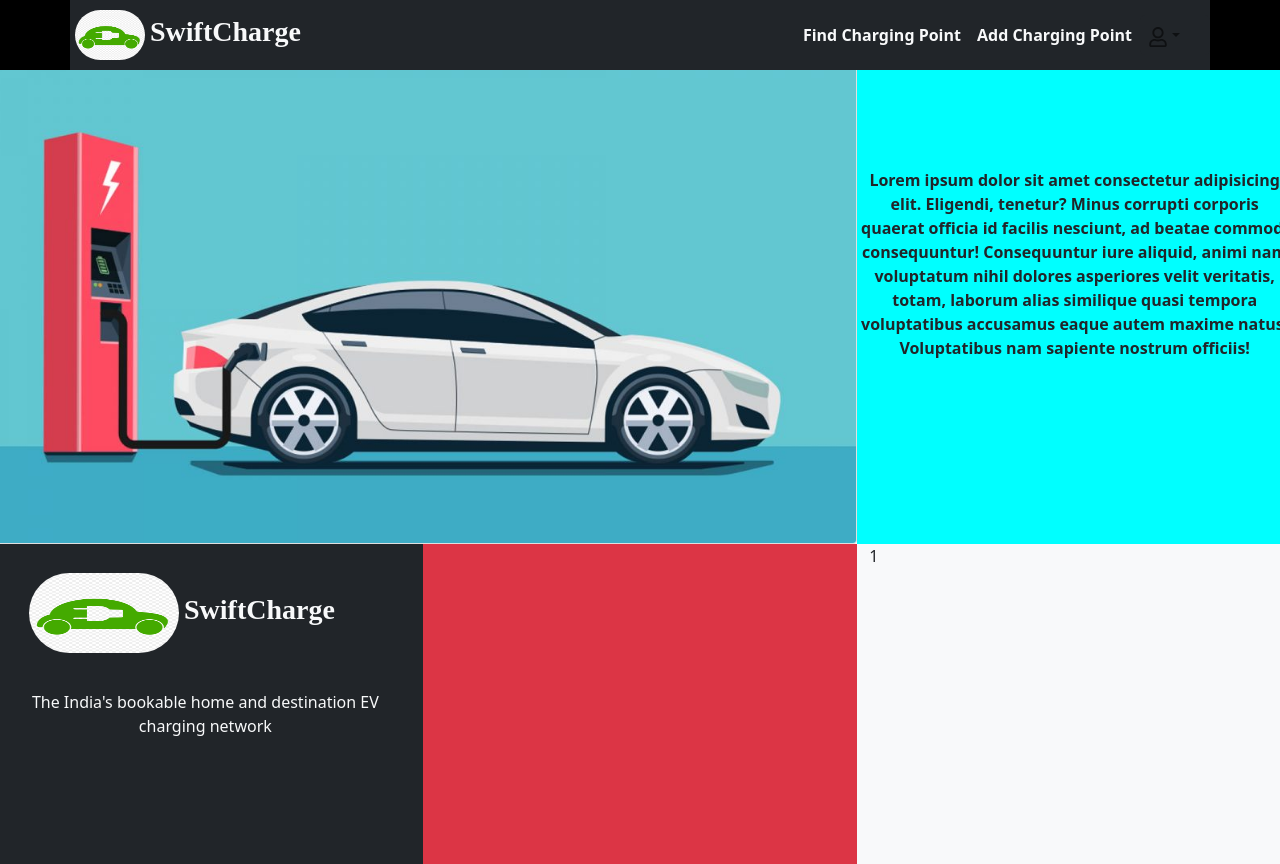
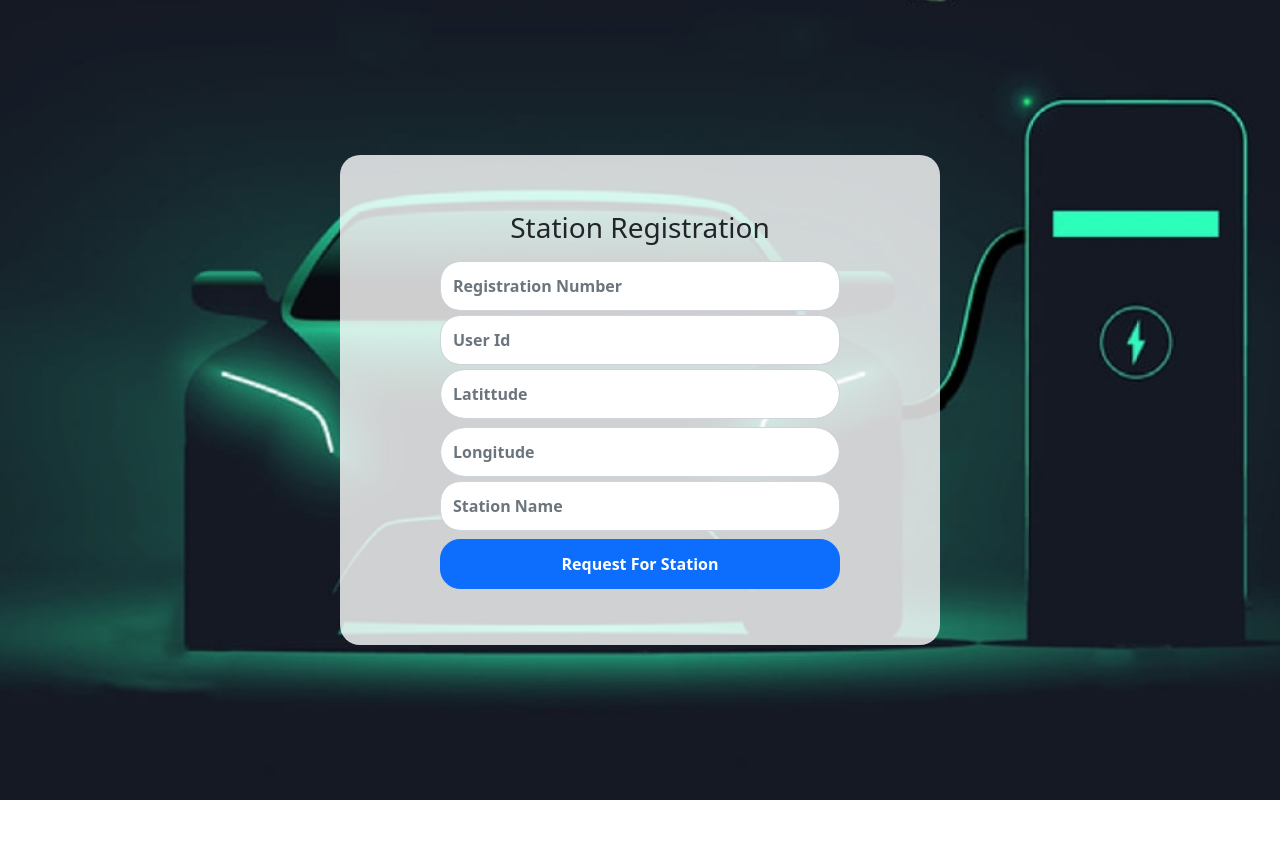
Before and after one commit to dhonevrushabh07/Swift-Charge-MainProject, a React (Create React App) app: page / in a window 1280 px wide. After the commit the page ends 800 px from the top, so only its background shows below. Built offline with nearby package versions, Linux system fonts and the light colour scheme.

Commit message:
with mybooking and Admin Component

```diff
--- a/src/App.js
+++ b/src/App.js
@@ -9,13 +9,18 @@ import Home from "./components/Home";
 import HomeContent from "./components/HomeContent";
 import NewStylePage from "./components/ReqForStation";
 import Paymemt from "./components/Payment";
+import MyBookings from "./components/MyBookings";
+import Admin from "./components/Admin";
 
 function App() {
   return (
     <div>
-      <Header />
+      {/* <Header /> */}
       {/* <Paymemt /> */}
-      {<BFooter />}
+      {/* <MyBookings /> */}
+      <RequestForStation />
+      {/* <Admin /> */}
+      {/* {<BFooter />} */}
     </div>
   );
 }
--- /dev/null
+++ b/src/components/Admin.jsx
@@ -0,0 +1,69 @@
+import React from "react";
+import { Table } from "react-bootstrap";
+
+function Admin() {
+  let stationDetails = [
+    {
+      srNo: 1,
+      registrationNo: "1234567891",
+      stationName: "Shivaji nagar pune",
+      userId: "12345",
+      latittude: "18.18",
+      longitude: "70.56",
+    },
+    {
+      srNo: 2,
+      registrationNo: "1234567892",
+      stationName: "Karve nagar pune",
+      userId: "12345",
+      latittude: "18.18",
+      longitude: "70.56",
+    },
+    {
+      srNo: 3,
+      registrationNo: "1234567893",
+      stationName: "Fc road pune",
+      userId: "12345",
+      latittude: "18.18",
+      longitude: "70.56",
+    },
+  ];
+  return (
+    <div>
+      <div>
+        <Table striped bordered hover variant="dark">
+          <thead>
+            <tr className="text-center">
+              <th>Sr No</th>
+              <th>Station Name</th>
+              <th>Station Reg No</th>
+              <th>User Id</th>
+              <th>Latittude</th>
+              <th>Longitude</th>
+              <th>Decision</th>
+            </tr>
+          </thead>
+
+          {stationDetails.map((item) => (
+            <tbody>
+              <tr className="text-center">
+                <td>{item.srNo}</td>
+                <td>{item.stationName}</td>
+                <td>{item.userId}</td>
+                <td>{item.registrationNo}</td>
+                <td>{item.latittude}</td>
+                <td>{item.longitude}</td>
+                <td>
+                  <button className="btn btn-primary m-1">Accept</button>
+                  <button className="btn btn-primary m-1">Reject</button>
+                </td>
+              </tr>
+            </tbody>
+          ))}
+        </Table>
+      </div>
+    </div>
+  );
+}
+
+export default Admin;
--- /dev/null
+++ b/src/components/MyBookings.jsx
@@ -0,0 +1,64 @@
+import { Card } from "react-bootstrap";
+
+function MyBookings() {
+  let details = [
+    {
+      no: 1,
+      vehicleNo: "MH 27 AB 4954",
+      startTime: "6AM",
+      endTime: "7AM",
+      stationName: "Pune",
+    },
+    {
+      no: 2,
+      vehicleNo: "MH 27 AB 4954",
+      startTime: "7AM",
+      endTime: "8AM",
+      stationName: "Pune",
+    },
+    {
+      no: 3,
+      vehicleNo: "MH 27 AB 4954",
+      startTime: "8AM",
+      endTime: "9AM",
+      stationName: "Pune",
+    },
+    {
+      no: 3,
+      vehicleNo: "MH 27 AB 4954",
+      startTime: "8AM",
+      endTime: "9AM",
+      stationName: "Pune",
+    },
+  ];
+  return (
+    <div className="row ">
+      {details.map((item) => (
+        <div className="col-4 col-md-4 ">
+          <Card className="mb-1">
+            <Card.Header
+              className="bg-dark text-light text-center mb-1  "
+              style={{ borderRadius: "5px" }}
+            >
+              Booking No {item.no}
+            </Card.Header>
+            <Card.Body className="bg-dark text-light text-center mb-1  ">
+              <Card.Text>Vehicle No : {item.vehicleNo}</Card.Text>
+              <Card.Text>Start Time : {item.startTime}</Card.Text>
+              <Card.Text>End Time : {item.endTime}</Card.Text>
+              <Card.Text>Station Name :{item.stationName}</Card.Text>
+            </Card.Body>
+            <Card.Footer
+              className="bg-dark text-light text-center"
+              style={{ borderRadius: "5px" }}
+            >
+              Thank You
+            </Card.Footer>
+          </Card>
+        </div>
+      ))}
+    </div>
+  );
+}
+
+export default MyBookings;
--- a/src/components/RegisterCustomer.js
+++ b/src/components/RegisterCustomer.js
@@ -105,7 +105,7 @@ function RegisterCust() {
         backgroundRepeat: "no-repeat",
         backgroundSize: "cover",
         backgroundColor: "rgba(0,0,0,0.3)",
-        height: "130vh",
+        height: "100vh",
       }}
     >
       <div
--- a/src/components/ReqForStation.js
+++ b/src/components/ReqForStation.js
@@ -46,10 +46,7 @@ function NewStylePage() {
                 style={{ backgroundColor: "rgba(255,255,255,0.8)" }}
               >
                 <div>
-                  <h3
-                    className="text-back text-center"
-                    style={{ textDecoration: "underline" }}
-                  >
+                  <h3 className="text-back text-center">
                     Station Registration
                   </h3>
                   {/* <div className="fs-5 text-light fw-bold">Registration Number</div> */}
@@ -136,10 +133,10 @@ function NewStylePage() {
                   )}
                 </div>
                 <div>
-                  {/* <div className="fs-5 text-light fw-bold my-1">Location</div> */}
+                  {/* Latittude*/}
                   <input
                     className={`form-control my-1  ${
-                      errors.location && "invalid"
+                      errors.latittude && "invalid"
                     }`}
                     style={{
                       width: "300px",
@@ -149,21 +146,51 @@ function NewStylePage() {
                       width: "400px",
                     }}
                     type="text"
-                    name="location"
-                    placeholder="Location"
-                    {...register("location", {
-                      required: "Location is Required",
+                    name="latittude"
+                    placeholder="Latittude"
+                    {...register("latittude", {
+                      required: "Latittude is Required",
                     })}
                     onKeyUp={() => {
-                      trigger("location");
+                      trigger("latittude");
                     }}
                   />
-                  {errors.location && (
+                  {errors.latittude && (
                     <small className="text-danger fs-6 p-1">
-                      {errors.location.message}
+                      {errors.latittude.message}
                     </small>
                   )}
                 </div>
+                <div>
+                  {/* Longitude*/}
+                  <input
+                    className={`form-control my-1  ${
+                      errors.longitude && "invalid"
+                    }`}
+                    style={{
+                      width: "300px",
+                      fontWeight: "bold",
+                      borderRadius: "50px",
+                      height: "50px",
+                      width: "400px",
+                    }}
+                    type="text"
+                    name="longitude"
+                    placeholder="Longitude"
+                    {...register("longitude", {
+                      required: "Longitude is Required",
+                    })}
+                    onKeyUp={() => {
+                      trigger("longitude");
+                    }}
+                  />
+                  {errors.longitude && (
+                    <small className="text-danger fs-6 p-1">
+                      {errors.longitude.message}
+                    </small>
+                  )}
+                </div>
+
                 <div>
                   {/* <div className="fs-5 text-light fw-bold my-1">Name</div> */}
                   <input
--- a/src/components/RequestForStation.js
+++ b/src/components/RequestForStation.js
@@ -48,12 +48,7 @@ function RequestForStation() {
           }}
         >
           <div>
-            <h3
-              className="text-dark text-center"
-              style={{ textDecoration: "underline" }}
-            >
-              Station Registration
-            </h3>
+            <h3 className="text-dark text-center p-2">Station Registration</h3>
             {/* <div className="fs-5 text-light fw-bold">Registration Number</div> */}
             <input
               className={`form-control my-1  ${
@@ -137,32 +132,68 @@ function RequestForStation() {
             )}
           </div>
           <div>
-            {/* <div className="fs-5 text-light fw-bold my-1">Location</div> */}
+            {/* Latittude*/}
             <input
-              className={`form-control my-1  ${errors.location && "invalid"}`}
+              className={`form-control my-1  ${errors.latittude && "invalid"}`}
               style={{
+                width: "300px",
+                fontWeight: "bold",
+                borderRadius: "50px",
+                height: "50px",
                 width: "400px",
-                borderRadius: "20px",
-                height: "50px",
-                fontWeight: "bold",
               }}
               type="text"
-              name="location"
-              value={requestData.location}
-              placeholder="Location"
-              {...register("location", {
-                required: "Location is Required",
+              name="latittude"
+              placeholder="Latittude"
+              {...register("latittude", {
+                required: "Latittude is Required",
+                pattern: {
+                  value: /^-?([1-8]?[1-9]|[1-9]0)\.{1}\d{1,6}/,
+                  message: "Please Enter Valid Lattitude",
+                },
               })}
               onKeyUp={() => {
-                trigger("location");
+                trigger("latittude");
               }}
             />
-            {errors.location && (
+            {errors.latittude && (
               <small className="text-danger fs-6 p-1">
-                {errors.location.message}
+                {errors.latittude.message}
               </small>
             )}
           </div>
+          <div>
+            {/* Longitude*/}
+            <input
+              className={`form-control my-1  ${errors.longitude && "invalid"}`}
+              style={{
+                width: "300px",
+                fontWeight: "bold",
+                borderRadius: "50px",
+                height: "50px",
+                width: "400px",
+              }}
+              type="text"
+              name="longitude"
+              placeholder="Longitude"
+              {...register("longitude", {
+                required: "Longitude is Required",
+                pattern: {
+                  value: /^-?([1-8]?[1-9]|[1-9]0)\.{1}\d{1,6}/,
+                  message: "Please Enter Valid Longitude",
+                },
+              })}
+              onKeyUp={() => {
+                trigger("longitude");
+              }}
+            />
+            {errors.longitude && (
+              <small className="text-danger fs-6 p-1">
+                {errors.longitude.message}
+              </small>
+            )}
+          </div>
+
           <div>
             {/* <div className="fs-5 text-light fw-bold my-1">Name</div> */}
             <input
```
